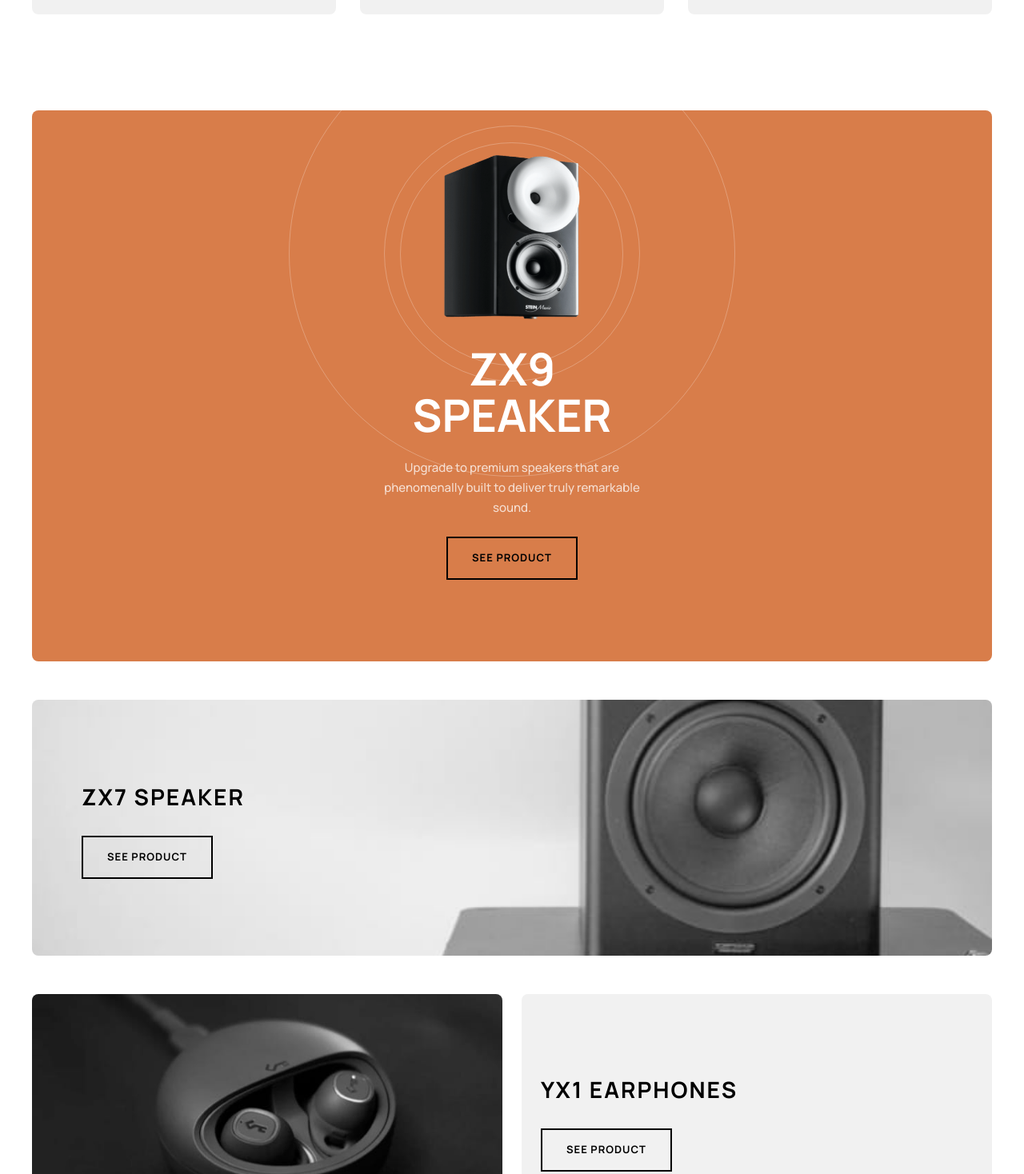
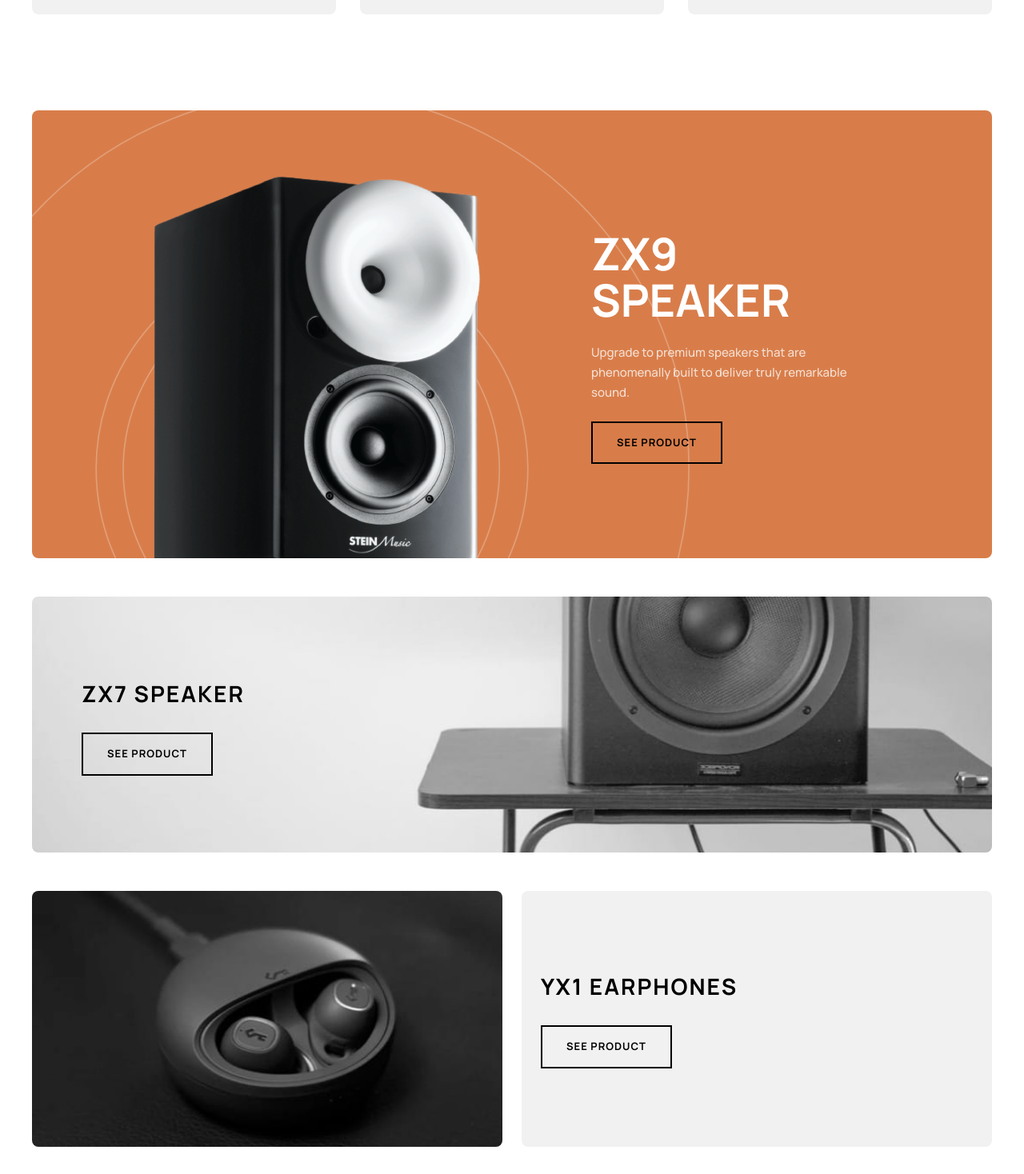
Before and after one commit to Striperoooo/ecommerce-app, a React (Vite) app: page / in a window 1280 px wide. Shown: the part 1020-2488 px from the top of the page at 80% size. Built offline with nearby package versions, Linux system fonts and the light colour scheme.

Commit message:
Add desktop images to featured product components
Introduces desktop-specific images for YX1 earphones, ZX7 speaker, and ZX9 speaker promotional components. Also updates ZX9 layout for improved desktop responsiveness using <picture> and CSS adjustments.

```diff
--- a/src/components/Home/PromotionalProducts/FeaturedProductYX1.tsx
+++ b/src/components/Home/PromotionalProducts/FeaturedProductYX1.tsx
@@ -2,6 +2,7 @@ import Typography from "../../ui/Typography"
 import Button from "../../ui/Button"
 import imageEarphonesYX1Mobile from "../../../assets/home/mobile/image-earphones-yx1.jpg"
 import imageEarphonesYX1Tablet from "../../../assets/home/tablet/image-earphones-yx1.jpg"
+import imageEarphonesYX1Desktop from "../../../assets/home/desktop/image-earphones-yx1.jpg"
 
 
 export default function FeaturedProductYX1() {
@@ -13,6 +14,7 @@ export default function FeaturedProductYX1() {
                 style={{
                     '--mobile-image': `url(${imageEarphonesYX1Mobile})`,
                     '--tablet-image': `url(${imageEarphonesYX1Tablet})`,
+                    '--desktop-image': `url(${imageEarphonesYX1Desktop})`,
                 } as React.CSSProperties}
 
                 className="w-full h-[200px] bg-cover bg-center rounded-lg px-6 py-25
@@ -20,7 +22,9 @@ export default function FeaturedProductYX1() {
                 bg-[image:var(--mobile-image)]
 
                 md:bg-[image:var(--tablet-image)]
-                md:h-[320px]"
+                md:h-[320px]
+
+                lg:bg-[image:var(--desktop-image)]"
             >
             </div>
 
--- a/src/components/Home/PromotionalProducts/FeaturedProductZX7.tsx
+++ b/src/components/Home/PromotionalProducts/FeaturedProductZX7.tsx
@@ -2,6 +2,7 @@ import Typography from "../../ui/Typography"
 import Button from "../../ui/Button"
 import imageSpeakerZX7Mobile from "../../../assets/home/mobile/image-speaker-zx7.jpg"
 import imageSpeakerZX7Tablet from "../../../assets/home/tablet/image-speaker-zx7.jpg"
+import imageSpeakerZX7Desktop from "../../../assets/home/desktop/image-speaker-zx7.jpg"
 
 
 export default function FeaturedProductZX7() {
@@ -10,6 +11,7 @@ export default function FeaturedProductZX7() {
             style={{
                 '--mobile-image': `url(${imageSpeakerZX7Mobile})`,
                 '--tablet-image': `url(${imageSpeakerZX7Tablet})`,
+                '--desktop-image': `url(${imageSpeakerZX7Desktop})`
             } as React.CSSProperties}
 
             className="w-full h-[320px] bg-cover bg-center rounded-lg px-6 py-25
@@ -17,7 +19,10 @@ export default function FeaturedProductZX7() {
             bg-[image:var(--mobile-image)]
 
             md:bg-[image:var(--tablet-image)]
-            md:px-15.5"
+            md:px-15.5
+
+            lg:bg-[image:var(--desktop-image)]"
+
         >
 
             <div className="">
--- a/src/components/Home/PromotionalProducts/FeaturedProductZX9.tsx
+++ b/src/components/Home/PromotionalProducts/FeaturedProductZX9.tsx
@@ -2,6 +2,7 @@ import NewPatternCircles from "../../../assets/home/desktop/new-pattern-circles.
 import Typography from "../../ui/Typography"
 import Button from "../../ui/Button"
 import imageSpeakerZX9 from "../../../assets/home/mobile/image-speaker-zx9.png"
+import imageSpeakerZX9Desktop from "../../../assets/home/desktop/image-speaker-zx9.png"
 
 
 
@@ -10,11 +11,34 @@ export default function FeaturedProductZX9() {
     return (
 
         <div className="relative bg-d8 w-full h-[600px] overflow-hidden rounded-lg
-        md:h-[689px]">
-            <div className="flex flex-col items-center text-center px-6">
-                <NewPatternCircles className="absolute z-0 text-white/25 top-[26%] left-1/2 transform -translate-x-1/2 -translate-y-1/2" />
+        md:h-[689px]
+        lg:h-[560px]">
+            <div
+                className="flex flex-col items-center text-center px-6
+            lg:flex-row lg:justify-center  lg:relative lg:gap-34.5 lg:h-full"
+            >
 
-                <img src={imageSpeakerZX9} alt="Speaker ZX9" className="mt-13.75 w-[172.25px] h-[207px]" />
+                <NewPatternCircles className="absolute z-0 text-white/25 top-[26%] left-1/2 transform -translate-x-1/2 -translate-y-1/2
+
+                w-[944px] h-[944px] lg:absolute lg:top-[80%] lg:left-[calc(50%-250px)] lg:transform lg:-translate-y-1/2
+                " />
+
+                <div className="relative">
+                    <picture className="lg:flex-shrink-0">
+                        <source
+                            media="(min-width: 1024px)"
+                            srcSet={imageSpeakerZX9Desktop}
+                        />
+
+                        <img
+                            src={imageSpeakerZX9}
+                            alt="Speaker ZX9"
+                            className="mt-13.75 w-[172.25px] h-[207px]
+                    xl:w-[410px] xl:h-[493px] lg:mt-24 lg:z-2" />
+                    </picture>
+                </div>
+
+                <div className="relative lg:text-left">
 
                     <Typography variant="h3Larger" className="mt-8 text-white
                 md:text-[3.5rem] md:leading-[3.625rem] md:tracking-[0px]">
@@ -35,6 +59,7 @@ export default function FeaturedProductZX9() {
                     >
                         See Product
                     </Button>
+                </div>
 
             </div>
         </div>
```
Lines whose indentation alone changed are shown as unchanged.
